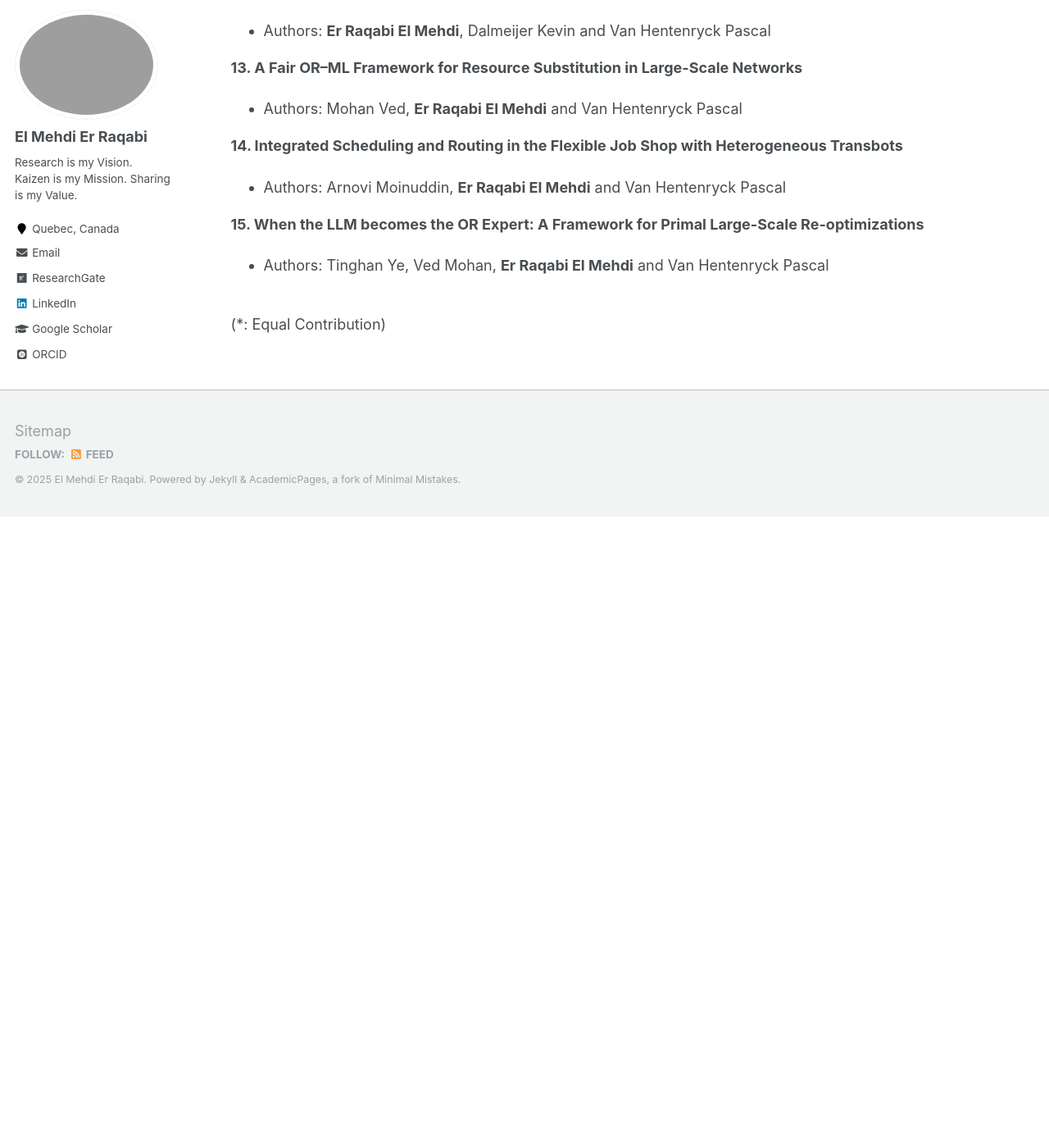
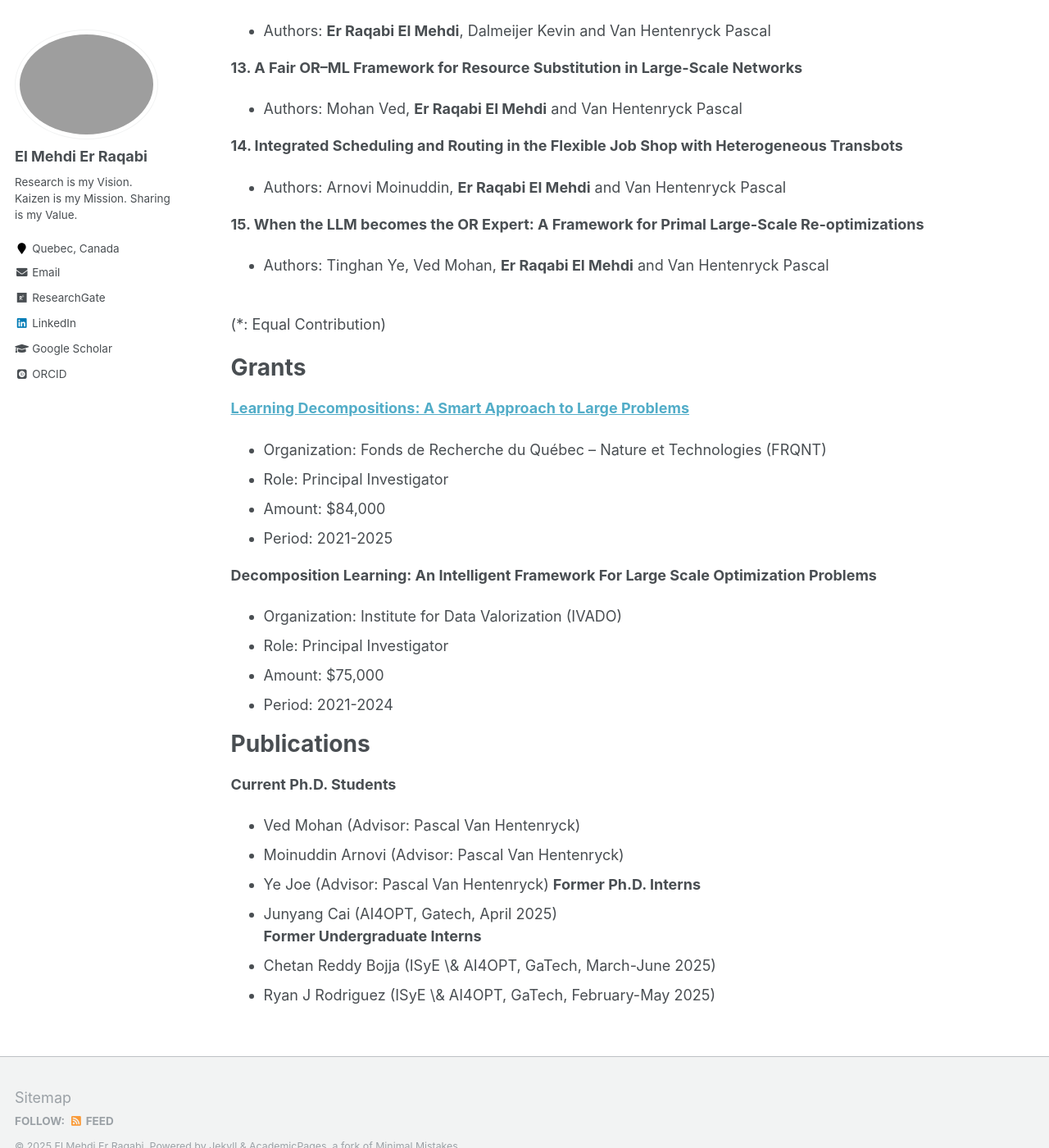
Before and after one commit to RqbMedi/rqbmedi.github.io, a Jekyll site: the page built from _pages/publications.md, in a window 1280 px wide and 1400 px high, scrolled down 2367 px. Shown: the whole window at 82% size. Built offline with Jekyll 4.4.1, drawn with Linux system fonts in a browser that asks for light colours; some web fonts are replaced; before the commit the page ends 2997 px from its top, so only the background shows below that.

Commit message:
Update publications.md

```diff
--- a/_pages/publications.md
+++ b/_pages/publications.md
@@ -82,3 +82,29 @@ Working Papers
 
 <br>
 (*: Equal Contribution)
+
+Grants
+====
+**[Learning Decompositions: A Smart Approach to Large Problems](https://app.dimensions.ai/details/grant/grant.9716929)**
+ - Organization: Fonds de Recherche du Québec – Nature et Technologies (FRQNT)
+ - Role: Principal Investigator
+ - Amount: $84,000
+ - Period: 2021-2025
+
+**Decomposition Learning: An Intelligent Framework For Large Scale Optimization Problems**
+ - Organization: Institute for Data Valorization (IVADO)
+ - Role: Principal Investigator
+ - Amount: $75,000
+ - Period: 2021-2024
+
+Publications
+====
+**Current Ph.D. Students**
+ - Ved Mohan (Advisor: Pascal Van Hentenryck)
+ - Moinuddin Arnovi (Advisor: Pascal Van Hentenryck)
+ - Ye Joe (Advisor: Pascal Van Hentenryck)
+**Former Ph.D. Interns**
+ - Junyang Cai (AI4OPT, Gatech, April 2025)
+**Former Undergraduate Interns**
+ - Chetan Reddy Bojja (ISyE \& AI4OPT, GaTech, March-June 2025)
+ - Ryan J Rodriguez (ISyE \& AI4OPT, GaTech, February-May 2025)
```
